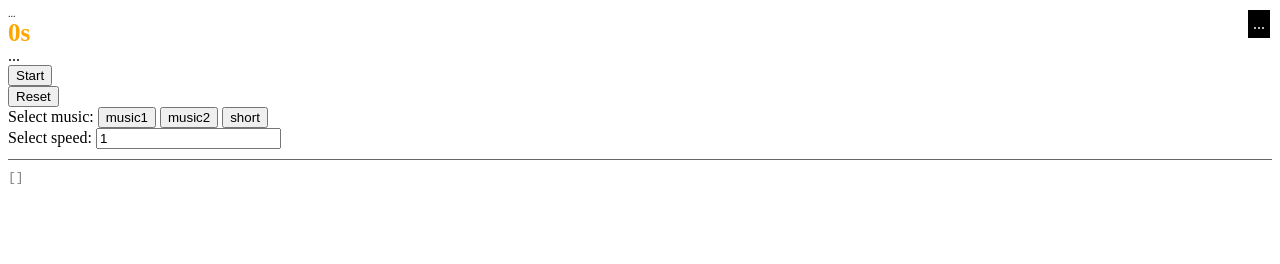
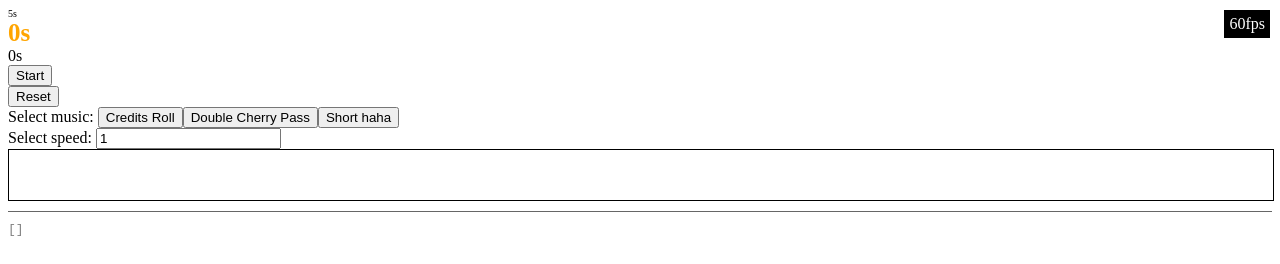
Before and after one commit to diogo-vf/RythmTree, a plain HTML site: page other/test level json creator/main.html in a window 1280 px wide. Drawn offline with Linux system fonts and the light colour scheme.

Commit message:
added songs list, used it to build buttons. Added canvas size checks.

```diff
--- a/other/test level json creator/main.html
+++ b/other/test level json creator/main.html
@@ -2,6 +2,8 @@
     <head>
         <meta charset="utf-8"/>
         <link rel="stylesheet" href="style.css"/>
+        <script src="utils.js"></script>
+        <script src="songs.js"></script>
         <script src="main.js"></script>
     </head>
     <body>
@@ -15,12 +17,13 @@
         <button id="resetBtn">Reset</button>
         <br>
         Select music:
-        <button onclick="selectSong('songs/music1.mp3')">music1</button>
-        <button onclick="selectSong('songs/music2.mp3')">music2</button>
-        <button onclick="selectSong('songs/short.mp3')">short</button>
+        <div id="songSelectorsContainer"></div>
         <br/>
         Select speed:
         <input id="speedInput" type="number" min="0" step="0.01" value="1" autocomplete="off" oninput="selectSpeed(this.value)"/>
+        <div>
+            <canvas id="rythmDisplay" height="100"></canvas>
+        </div>
         <p id="jsonPreview">[]</p>
     </body>
 </html>
--- a/other/test level json creator/main.js
+++ b/other/test level json creator/main.js
@@ -8,7 +8,6 @@ var currentKeys = {};
 
 var song = new Audio();
 var songDuration = 0;
-
 var rythmDisplayContext = false;
 
 document.addEventListener("DOMContentLoaded", boot);
@@ -28,6 +27,13 @@ function boot(){
     startBtn.addEventListener("click", start);
     pauseBtn.addEventListener("click", pause);
     resetBtn.addEventListener("click", reset);
+    songs.forEach(function(aSong){
+        var btn = songSelectorsContainer.addElement("button");
+        btn.innerText = aSong.name;
+        btn.addEventListener("click", function(evt){
+            selectSong(aSong.src);
+        })
+    });
     //draw
     draw();
 }
@@ -151,10 +157,17 @@ function draw(timeStamp){
     requestAnimationFrame(draw);
 }
 function drawRythm(timeFactor){
-    var width = rythmDisplay.parentElement.clientWidth;
-    var height = rythmDisplay.height;
-    //size
-    rythmDisplay.width = width;
+    var width = rythmDisplay.clientWidth;
+    var height = rythmDisplay.clientHeight;
+    //size(resize)
+    if(rythmDisplay.width!=width){
+        console.log("rythmDisplay width changed");
+        rythmDisplay.width = width;
+    }
+    if(rythmDisplay.height!=height){
+        console.log("rythmDisplay height changed");
+        rythmDisplay.height = height;
+    }
     //clear
     rythmDisplayContext.clearRect(0, 0, width, height);
     //draw center
--- /dev/null
+++ b/other/test level json creator/songs.js
@@ -0,0 +1,23 @@
+var songs = [
+    {
+        "name": "Credits Roll",
+        "duration": 206060,
+        "bpm": 106,
+        "start_offset": 537,
+        "src": "songs/music1.mp3"
+    },
+    {
+        "name": "Double Cherry Pass",
+        "duration": 142870,
+        "bpm": 114,
+        "start_offset": 537,
+        "src": "songs/music2.mp3"
+    },
+    {
+        "name": "Short haha",
+        "duration": 1008,
+        "bpm": false,
+        "start_offset": false,
+        "src": "songs/short.mp3"
+    }
+];
--- a/other/test level json creator/style.css
+++ b/other/test level json creator/style.css
@@ -21,6 +21,14 @@ p{
     color: orange;
     font-weight: bold;
 }
+#songSelectorsContainer{
+    display: inline-block;
+}
+#rythmDisplay{
+    width: 100%;
+    height: 50px;
+    border: 1px solid black;
+}
 #jsonPreview{
     border-top: 1px solid #666;
     padding-top: 10px;
--- /dev/null
+++ b/other/test level json creator/utils.js
@@ -0,0 +1,8 @@
+Element.prototype.addElement = function(type = "div", attributes = []){
+    var elem = document.createElement(type);
+    this.appendChild(elem);
+    for(var indAttr in attributes){
+        elem.setAttribute(indAttr, attributes[indAttr]);
+    }
+    return elem;
+};
```
